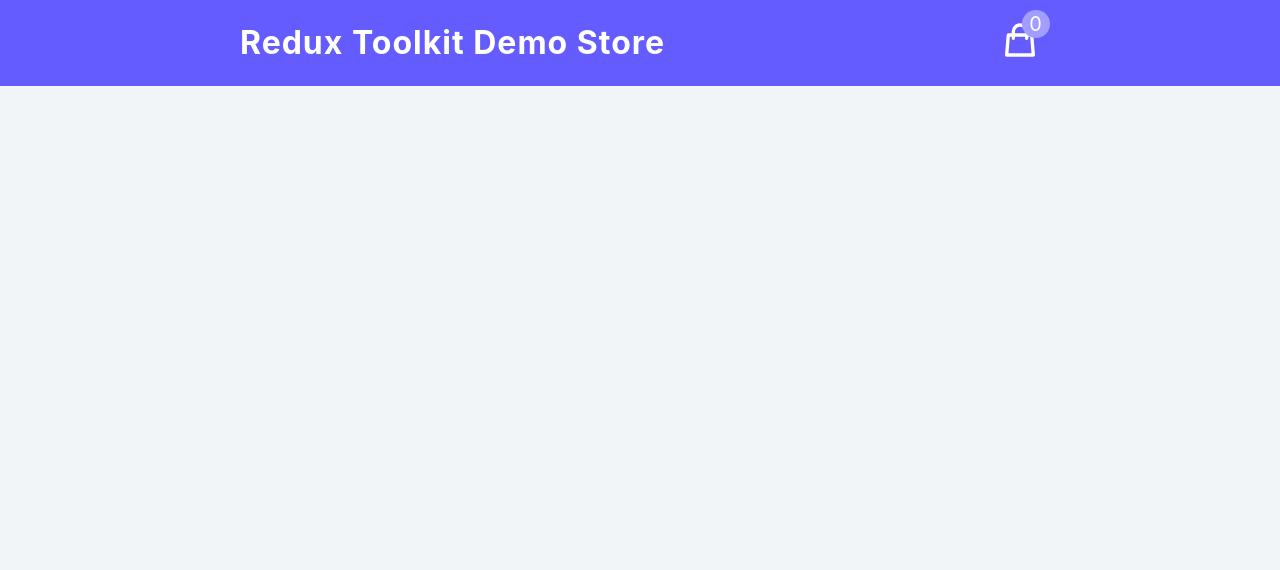
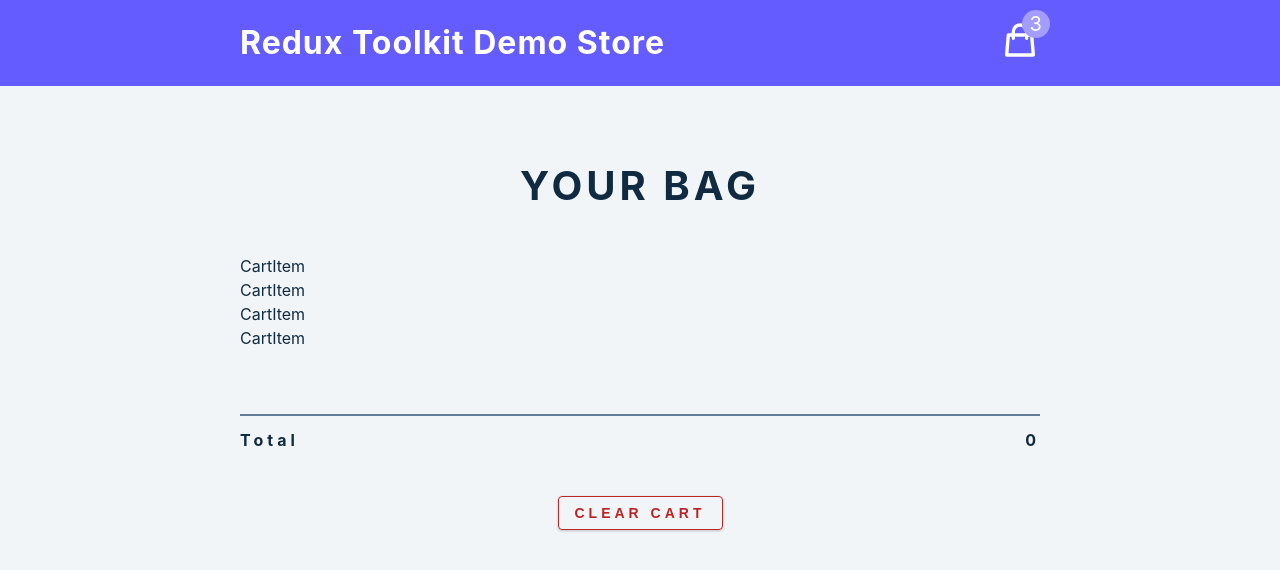
Before and after one commit to jonnywintech/Redux-Toolkit-Demo-Store, a React (Create React App) app: page / in a window 1280 px wide. Shown: the top 570 px of the page. Built offline with nearby package versions, Linux system fonts and the light colour scheme.

Commit message:
cart items initial model

```diff
--- a/src/App.js
+++ b/src/App.js
@@ -1,7 +1,9 @@
 import Navbar from "./components/Navbar";
+import CartContainer from "./components/CartContainer";
 function App() {
   return <main>
     <Navbar />
+    <CartContainer />
   </main>
 }
 export default App;
--- /dev/null
+++ b/src/components/CartContainer.js
@@ -0,0 +1,42 @@
+import React from 'react';
+import { useSelector } from 'react-redux';
+import CartItem from './CartItem';
+import CartItems from './CartItem';
+
+const CartContainer = () => {
+    const { cartItems, total, amount } = useSelector((store) => store.cart)
+    if(amount < 1 ){
+        return( <section className="cart">
+            <header>
+                <h2>Your bag</h2>
+                <h4 className="empty-cart">is currently empty</h4>
+            </header>
+        </section>
+        );
+    };
+
+
+    return (
+        <section className="cart">
+             <header>
+                <h2>Your bag</h2>
+            </header>
+            <div>
+                {cartItems.map((item)=>{
+                    return (
+                    <CartItem key={item.id} {...item} />
+                    );
+                })}
+            </div>
+            <footer>
+                <hr />
+                <div className="cart-total">
+                  <h4>Total <span>{total}</span></h4>
+                </div>
+                <button className="btn clear-btn">clear cart</button>
+            </footer>
+        </section>
+  )
+}
+
+export default CartContainer
--- /dev/null
+++ b/src/components/CartItem.js
@@ -0,0 +1,9 @@
+import React from 'react'
+
+const CartItem = () => {
+  return (
+    <div>CartItem</div>
+  )
+}
+
+export default CartItem
--- a/src/features/cart/cartSlice.js
+++ b/src/features/cart/cartSlice.js
@@ -1,9 +1,11 @@
 import { createSlice } from "@reduxjs/toolkit";
+import cartItems from '../../cartItems';
+
 
 
 const initialState = {
-    cartItems: [],
-    amount: 0,
+    cartItems: cartItems,
+    amount: 3,
     total: 0,
     isLoading: true,
 };
```
